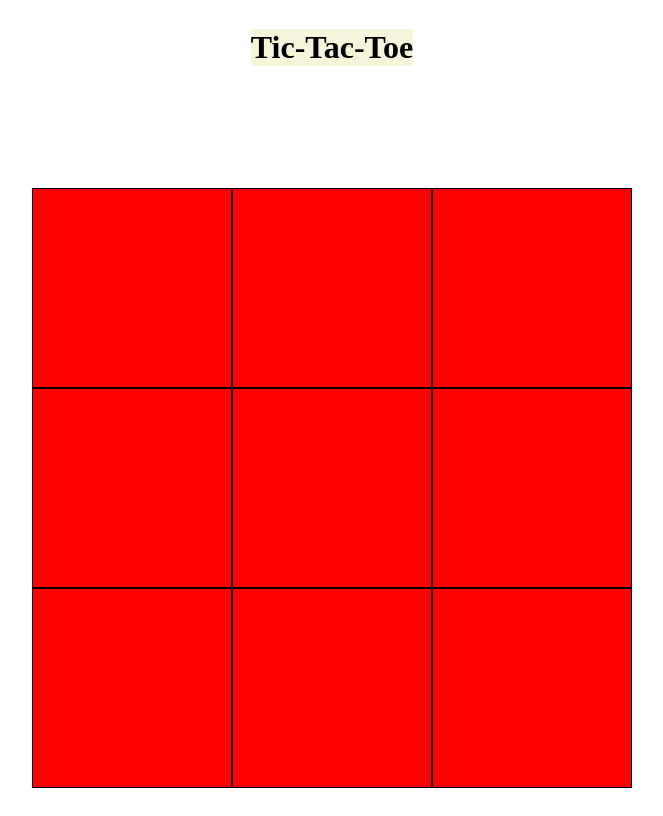
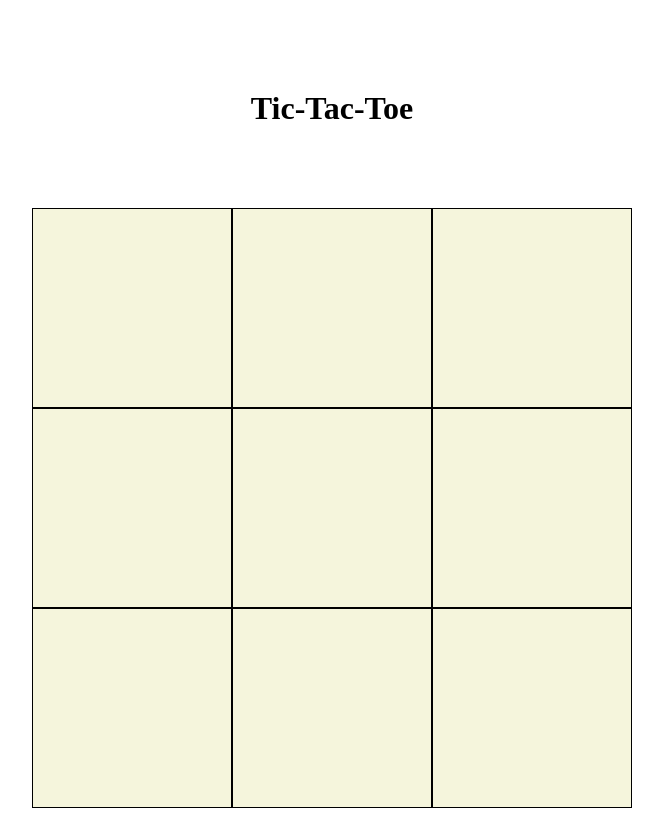
Before and after one commit to ssaigol/tic-tac-toe, a plain HTML site: page index.html in a window 1280 px wide. Shown: the whole page, without its empty margins (308-971 px from the left). Drawn offline with Linux system fonts and the light colour scheme.

Commit message:
Added CSS

```diff
--- a/index.html
+++ b/index.html
@@ -9,7 +9,7 @@
 </head>
 <body>
     <div class="main-container">
-        <h1>Tic-Tac-Toe</h1>
+        <div class="header"><h1>Tic-Tac-Toe</h1></div>
         <div class="gameboard">
             <div class="cells"></div>
             <div class="cells"></div>
--- a/style.css
+++ b/style.css
@@ -1,5 +1,8 @@
-h1 {
-    background-color: beige;
+.header {
+    height: 200px;
+    display: flex;
+    flex-direction: column;
+    justify-content: center;
 }
 
 .main-container {
@@ -12,8 +15,7 @@ h1 {
 .gameboard {
     height: 600px;
     width: 600px;
-    background-color: red;
-    margin-top: 100px;
+    background-color: beige;
     display: grid;
     grid-template-columns: repeat(3, 1fr);
 }
@@ -22,3 +24,7 @@ h1 {
     box-sizing: border-box;
     border: 1px black solid;
 }
+
+.cells:hover {
+    background-color: red;
+}
```
